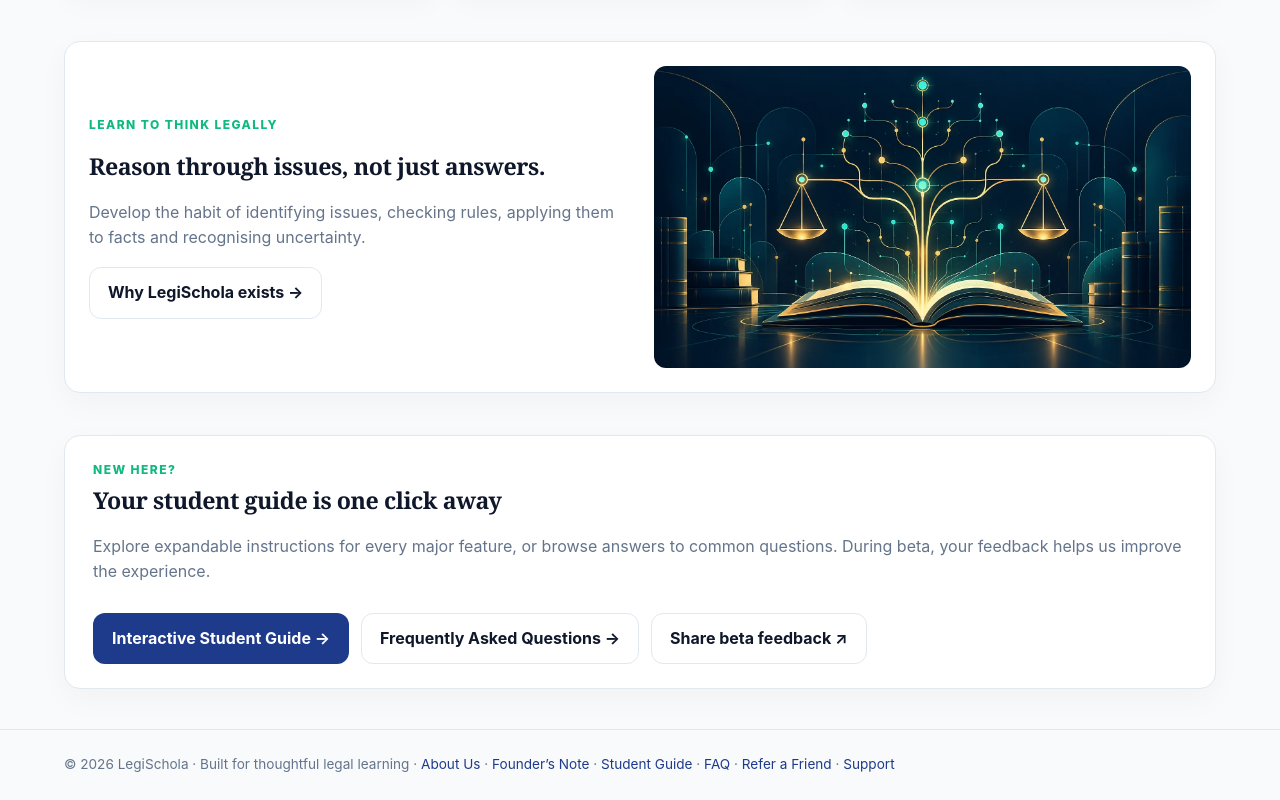
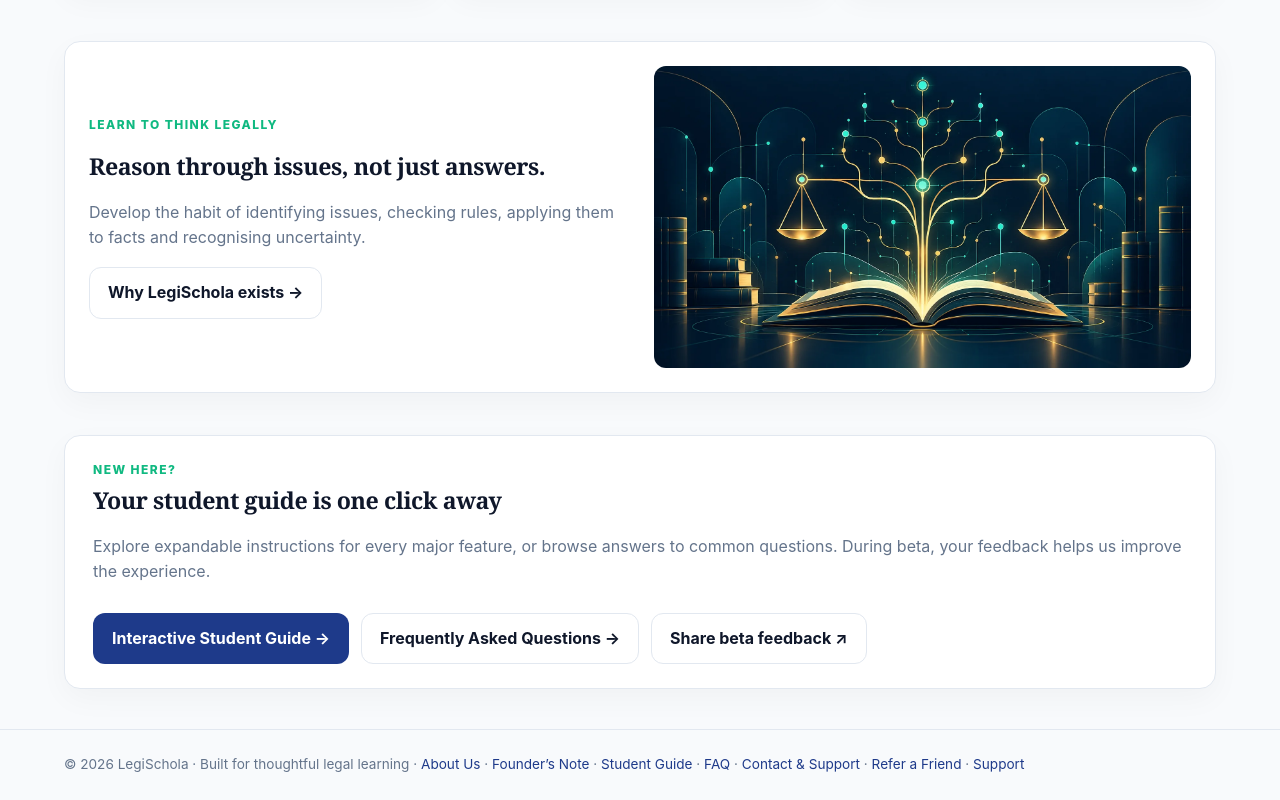
Before and after one commit to XyLyX/legischola, a Next.js app: page / in a window 1280 px wide. Shown: the part 2594-3394 px from the top of the page. Built offline with nearby package versions, Linux system fonts and the light colour scheme; no server answers.

Commit message:
Add public contact inbox link in global site footer

```diff
--- a/app/layout.tsx
+++ b/app/layout.tsx
@@ -77,7 +77,7 @@ export default function RootLayout({
             learning · <Link href="/about">About Us</Link> ·{" "}
             <Link href="/founders-note">Founder’s Note</Link> ·{" "}
             <Link href="/student-guide">Student Guide</Link> ·{" "}
-            <Link href="/faq">FAQ</Link> ·{" "}<Link href="/referral">Refer a Friend</Link> ·{" "}
+            <Link href="/faq">FAQ</Link> ·{" "}<Link href="/contact">Contact & Support</Link> ·{" "}<Link href="/referral">Refer a Friend</Link> ·{" "}
             <a href="mailto:support@legischola.com">Support</a>
           </div>
         </footer>
```
